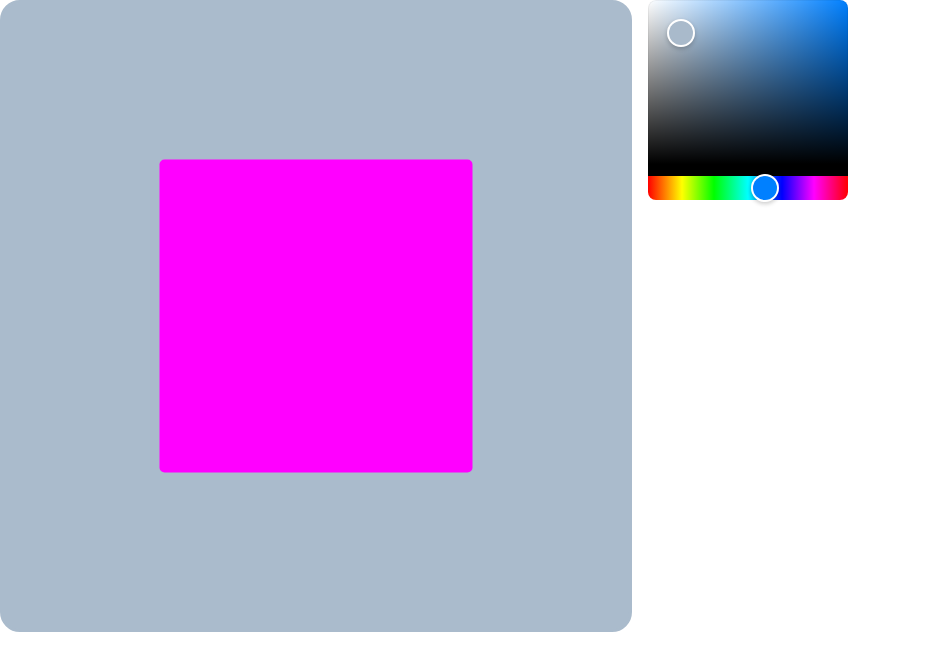
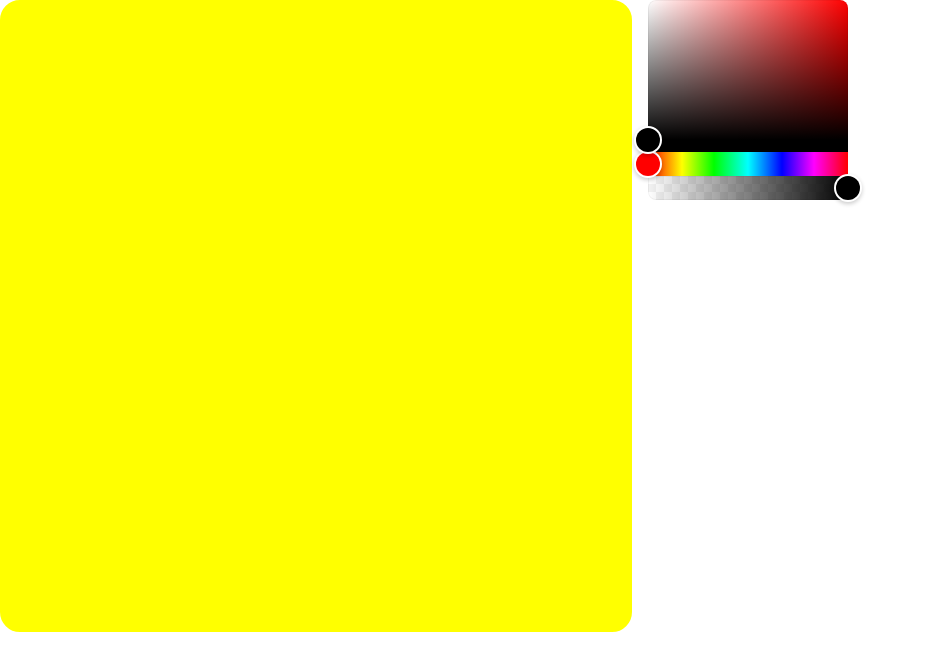
Before and after one commit to Mokumokukai/color_memo, a React (Create React App) app in the folder frontend/: page /edit in a window 1280 px wide. Shown: the top 670 px of the page, without its empty margins (0-926 px from the left). Built offline with nearby package versions, Linux system fonts and the light colour scheme.

Commit message:
add: textとboxを両方切り替えられるようにした

```diff
--- /dev/null
+++ b/frontend/src/atoms/ColorMemoBox.tsx
@@ -0,0 +1,23 @@
+import { FC } from 'react'
+import { text } from 'stream/consumers';
+import Box from '@mui/material/Box'
+type Props = {
+    className?: string,
+    color: string,
+    typoCss: any,
+};
+const boxCss = {
+    borderRadius: "10px"
+}
+
+
+const ColorMemoBox = ({ color, typoCss }: Props) => {
+
+    console.log(color)
+    const style: React.CSSProperties = { ...typoCss, ...boxCss, "backgroundColor": color } as React.CSSProperties;
+    return (
+        <Box sx={style}></Box>
+    )
+}
+
+export default ColorMemoBox;
--- /dev/null
+++ b/frontend/src/atoms/ColorMemoText.tsx
@@ -0,0 +1,32 @@
+import { FC } from 'react'
+import { text } from 'stream/consumers';
+type Props = {
+    className?: string,
+    color: string,
+    typoCss: any,
+    insideText: string
+
+};
+const textCss = {
+    fontSize: "10vw",
+    textAlign: "center",
+    lineHeight: "100%",
+    display: "flex",
+    justifyContent: "center",
+    alignItems: "center",
+    flexDirection: "column"
+}
+
+const ColorMemoText = ({ color, typoCss, insideText }: Props) => {
+
+    const style: React.CSSProperties = { ...typoCss, "color": color, ...textCss } as React.CSSProperties;
+
+    return (
+        <div style={style} >
+            <p>{insideText}</p>
+        </div>
+    )
+
+}
+
+export default ColorMemoText;
--- a/frontend/src/components/ColorMemoCard.tsx
+++ b/frontend/src/components/ColorMemoCard.tsx
@@ -1,34 +1,33 @@
 import { ColorMemoDataType } from "../types";
 import Box from '@mui/material/Box';
-import * as React from 'react'
+import { FC, ReactNode } from 'react'
 
 
 import ColorMemoInside from "./ColorMemoInside";
 type Props = {
     className?: string,
     color: string,
-    insideColor: string
-    selected: boolean,
     onClick: (event: React.MouseEvent<HTMLInputElement>) => void
+    children: ReactNode
 
 };
 
 
-const ColorMemoCard = (props: Props) => {
+const ColorMemoCard: FC<Props> = ({ color, onClick, children }) => {
 
     const style: React.CSSProperties = {
         border: "solid",
-        borderColor: props.color,
+        borderColor: color,
         borderRadius: "20px",
         height: "100%",
         aspectRatio: "1/1",
         position: "relative",
-        backgroundColor: props.color
+        backgroundColor: color
     };
     return (
         <div className="color-memo-card">
-            <Box sx={style} onClick={props.onClick} className="outside">
-                <ColorMemoInside insideColor={props.insideColor} />
+            <Box sx={style} onClick={onClick} className="outside">
+                <ColorMemoInside color={children as string} />
             </Box>
         </div>
     )
@@ -36,10 +35,10 @@ const ColorMemoCard = (props: Props) => {
 
 ColorMemoCard.defaultProps = {
     className: '',
-    color: '#FF00FF',
-    selected: false,
-    insideColor: "#FF00FF",
-    onClick: () => null
+    color: "#FFFF00FF",
+    onClick: () => null,
+    children: "#FFFF00FF",
+
 
 }
 
--- a/frontend/src/components/ColorMemoInside.tsx
+++ b/frontend/src/components/ColorMemoInside.tsx
@@ -1,31 +1,48 @@
-import Box from '@mui/material/Box';
+import { FC, ReactNode } from 'react'
+import ColorMemoText from '../atoms/ColorMemoText';
+import ColorMemoBox from '../atoms/ColorMemoBox';
 type Props = {
   className?: string,
-  insideColor: string
+  color: string,
+  insideText?: string,
+  type: string
 
 };
+const baseChildCss = {
+  height: "50%",
+  aspectRatio: "1/1",
+  position: "absolute",
+  transform: "translate(-50%, -50%)",
+  left: "50%",
+  top: "50%"
+}
 
-const ColorMemoInside = (props: Props) => {
 
-  const style: React.CSSProperties = {
-    backgroundColor: props.insideColor,
-    borderRadius: "5px",
-    height: "50%",
-    aspectRatio: "1/1",
-    position: "absolute",
-    transform: "translate(-50%, -50%)",
-    left: "50%",
-    top: "50%"
-  };
+const ColorMemoInside = ({ color, insideText, type }: Props) => {
+  let insideComponent
+  if (type === "box") {
+    insideComponent = <ColorMemoBox color={color} typoCss={baseChildCss}></ColorMemoBox>;
+
+  } else if (type === "text") {
+    insideComponent = <ColorMemoText color={color} insideText={insideText as string} typoCss={baseChildCss}></ColorMemoText>;
+
+  } else {
+    insideComponent = <ColorMemoText color={color} insideText={insideText as string} typoCss={baseChildCss}></ColorMemoText>;
+
+  }
 
   return (
-    <Box sx={style} />
+    <div>
+      {insideComponent}
+    </div>
   );
 }
 
 ColorMemoInside.defaultProps = {
   className: '',
-  insideColor: "#FF00FF",
+  insideText: 'TEST',
+  color: "#FFFF00FF",
+  type: "box"
 
 }
 export default ColorMemoInside;
--- a/frontend/src/pages/EditPage.tsx
+++ b/frontend/src/pages/EditPage.tsx
@@ -1,13 +1,13 @@
 import ColorMemoCard from "../components/ColorMemoCard";
 import { Box, Grid } from "@mui/material";
-import { HexColorPicker } from "react-colorful";
+import { RgbaStringColorPicker } from "react-colorful";
 import { useState } from "react";
 import { render } from "@testing-library/react";
 
 
 const EditPage = () => {
-    const [outsideColor, setOutsideColor] = useState("#aabbcc");
-    const [insideColor, setInsideColor] = useState("#FF00FF");
+    const [outsideColor, setOutsideColor] = useState("#FFFF00FF");
+    const [insideColor, setInsideColor] = useState("#FFFF00FF");
 
     const [selected, setSelected] = useState(true)
 
@@ -21,10 +21,10 @@ const EditPage = () => {
     }
     let ColorPicker;
     if (selected) {
-        ColorPicker = <HexColorPicker color={outsideColor} onChange={setOutsideColor} />;
+        ColorPicker = <RgbaStringColorPicker color={outsideColor} onChange={setOutsideColor} />;
 
     } else {
-        ColorPicker = <HexColorPicker color={insideColor} onChange={setInsideColor} />;
+        ColorPicker = <RgbaStringColorPicker color={insideColor} onChange={setInsideColor} />;
 
     }
     return (
@@ -32,7 +32,7 @@ const EditPage = () => {
         <div className="edit-page-container">
             <Box display="grid" gridTemplateColumns="repeat(12, 1fr)" gap={2}>
                 <Box gridColumn="span 6">
-                    <ColorMemoCard color={outsideColor} insideColor={insideColor} onClick={handleClick} ></ColorMemoCard>
+                    <ColorMemoCard color={outsideColor} onClick={handleClick} children={insideColor} ></ColorMemoCard>
                 </Box>
                 <Box gridColumn="span 3">
                     {ColorPicker}
--- a/frontend/src/pages/TopPage.tsx
+++ b/frontend/src/pages/TopPage.tsx
@@ -2,12 +2,15 @@ import Grid from "@mui/material/Grid";
 import ColorMemoCard from "../components/ColorMemoCard";
 
 const TopPage = () => {
+    const handleClick = (event: any) => {
+
+    }
     return (
         <div className="top-page-container">
             <Grid container rowSpacing={8} columnSpacing={10} spacing={{ xs: 2, md: 3 }} columns={{ xs: 4, sm: 8, md: 12 }}>
                 {Array.from(Array(6)).map((_, index) => (
                     <Grid item xs={2} sm={4} md={4} key={index}>
-                        <ColorMemoCard/>
+                        <ColorMemoCard onClick={handleClick} color={"#FF00FFFF"} children={"#FF00FFFF"} />
                     </Grid>
                 ))}
             </Grid>
```
